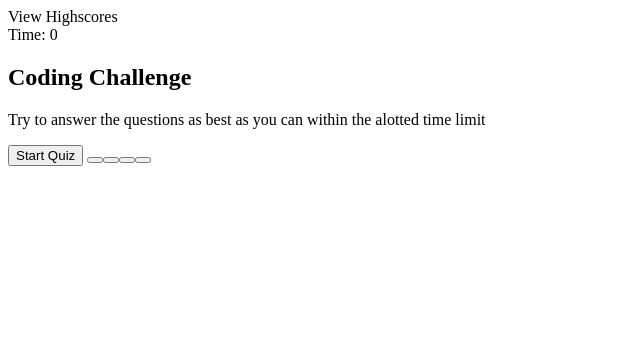
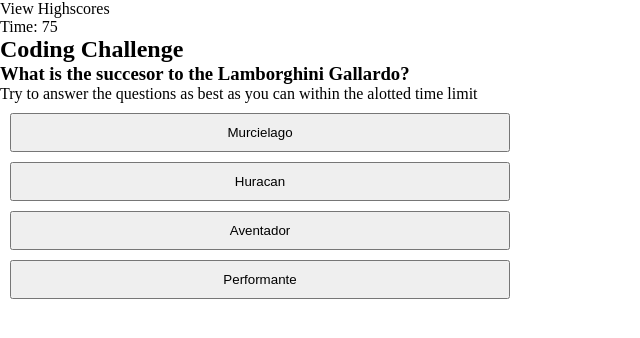
Before and after one commit to jacksonnorris/bc-quiz-app, a plain HTML site: page index.html in a window 1280 px wide. Both pictures are taken after a click on the button "Start Quiz". Shown: the whole page, without its empty margins (0-640 px from the left). Drawn offline with Linux system fonts and the light colour scheme.

Commit message:
added functionality to go through questions, check if answer is correct

```diff
--- a/index.html
+++ b/index.html
@@ -4,7 +4,7 @@
     <meta charset="UTF-8" />
     <meta http-equiv="X-UA-Compatible" content="IE=edge" />
     <meta name="viewport" content="width=device-width, initial-scale=1.0" />
-    <link rel="stylesheet" type="text/css" src="./style.css" />
+    <link rel="stylesheet" type="text/css" href="./style.css" />
     <title>Coding Quiz</title>
   </head>
   <body>
@@ -15,16 +15,18 @@
     <section>
       <div class="codingChallenge"><h1>Coding Challenge</h1></div>
       <div class="questionArea">
-        <h3 class="askQuestion"></h3>
+        <h3 class="askQuestion" id="questionArea"></h3>
         <p class="aboutInfo">
           Try to answer the questions as best as you can within the alotted time
           limit
         </p>
-        <button id="startQuiz">Start Quiz</button>
-        <button class="answerButton" id="ans1"></button
-        ><button class="answerButton" id="ans2"></button
-        ><button class="answerButton" id="ans3"></button
-        ><button class="answerButton" id="ans4"></button>
+        <button id="startQuiz" onclick="startQuiz()">Start Quiz</button>
+        <div class="answersContainer" id="answersContainer">
+          <button class="answerButton" id="ans1" onclick="answer1()"></button
+          ><button class="answerButton" id="ans2" onclick="answer2()"></button
+          ><button class="answerButton" id="ans3" onclick="answer3()"></button
+          ><button class="answerButton" id="ans4" onclick="answer4()"></button>
+        </div>
       </div>
     </section>
   </body>
--- a/script.js
+++ b/script.js
@@ -1 +1,97 @@
-console.log('here')
+var questionList = {
+    "questions" :
+    [
+        [
+            {"q" : "What is the succesor to the Lamborghini Gallardo?"},
+            {"one" : "Murcielago"},
+            {"two" : "Huracan"},
+            {"three" : "Aventador"},
+            {"four" : "Performante"}
+        ],
+        [
+            {"q" : "What is2"},
+            {"one" : "ans1"},
+            {"two" : "ans2"},
+            {"three" : "ans3"},
+            {"four" : "ans4"}
+        ],
+    ]
+}
+
+// Why are you cheating
+let answerKey = [2, 3];
+let timeNum = 75;
+let i = 0;
+
+var questionPrompt = document.getElementById("questionArea");
+var answerVals = document.getElementsByClassName("answerButton");
+var answerContainer = document.getElementById("answersContainer");
+var timeLeft = document.getElementsByClassName("Time")[0];
+let questions = questionList.questions;
+
+
+
+function startQuiz() {
+    i = 0;
+    timeLeft.innerHTML = "Time: 75";
+    startTimer();
+    document.getElementById("startQuiz").style.display = "none";
+    answerContainer.style.display = "block";
+    console.log("qll: " + Object.keys(questionList).length)
+    console.log("qlql: " + questionList.questions.length)
+    // while (i < questionList.questions.length) {
+        console.log("questions: " + questions[i])
+        let questionContent = questions[i];
+        questionPrompt.innerHTML = questionContent[0].q;
+        answerVals[0].innerHTML = questionContent[1].one;
+        answerVals[1].innerHTML = questionContent[2].two;
+        answerVals[2].innerHTML = questionContent[3].three;
+        answerVals[3].innerHTML = questionContent[4].four;
+
+    // }
+}
+
+function answer1() {
+    if (answerKey[i] === 1) { rightAnswer(); } else { wrongAnswer(); }
+}
+function answer2() {
+    if (answerKey[i] === 2) { rightAnswer(); } else { wrongAnswer(); }
+}
+function answer3() {
+    if (answerKey[i] === 3) { rightAnswer(); } else { wrongAnswer(); }
+}
+function answer4() {
+    if (answerKey[i] === 4) { rightAnswer(); } else { wrongAnswer(); }
+}
+
+function rightAnswer() {
+    i++;
+    nextQuestion();
+}
+function wrongAnswer() {
+    i++;
+    timeNum -= 10;
+    timeLeft.innerHTML = "Time: " + timeNum;
+    nextQuestion();
+}
+function nextQuestion() {
+    if (i < questionList.questions.length) {
+        console.log("questions: " + questions[i])
+        let questionContent = questions[i];
+        questionPrompt.innerHTML = questionContent[0].q;
+        answerVals[0].innerHTML = questionContent[1].one;
+        answerVals[1].innerHTML = questionContent[2].two;
+        answerVals[2].innerHTML = questionContent[3].three;
+        answerVals[3].innerHTML = questionContent[4].four;
+    }
+    else { endGame() }
+}
+function startTimer() {
+
+}
+function endGame() {
+
+}
+function showScores() {
+
+}
--- a/style.css
+++ b/style.css
@@ -2,6 +2,13 @@
   padding: 0;
   margin: 0;
 }
-.answerButton button {
+.answerButton {
+  display: block;
+  padding: 10px;
+  margin: 10px;
+  width: 500px;
+  cursor: pointer;
+}
+.answersContainer {
   display: none;
 }
```
